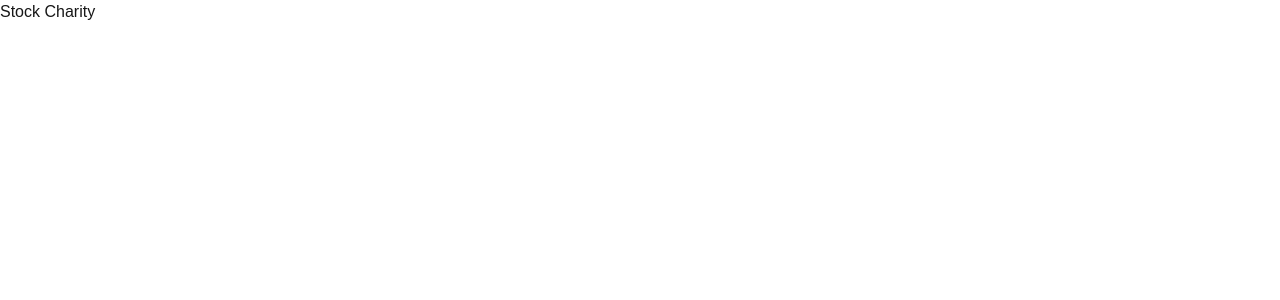
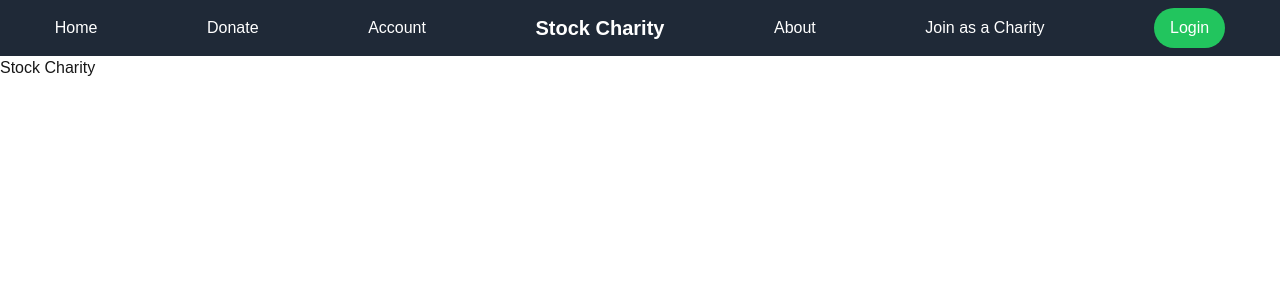
Before and after one commit to utmgdsc/StockCharity, a Next.js app in the folder webapp/: page / in a window 1280 px wide. Shown: the top 300 px of the page. Built offline with nearby package versions, Linux system fonts and the light colour scheme.

Commit message:
Nav-Bar (#9)
 SC-7 - Added navbar

```diff
--- a/webapp/src/components/layout.tsx
+++ b/webapp/src/components/layout.tsx
@@ -1,11 +1,12 @@
-
 import { JSX } from "react";
+import NavBar from "./navbar";
 
 const Layout = ({ children }: { children: JSX.Element }) => {
     return (
         <>
+            <NavBar />
+            <main>{children}</main>
 
-            <main>{children}</main>
         </>
     );
 };
--- /dev/null
+++ b/webapp/src/components/navbar.tsx
@@ -0,0 +1,38 @@
+import React from 'react';
+import Link from 'next/link';
+
+const NavBar: React.FC = () => {
+    return (
+        <nav className="flex justify-around items-center bg-gray-800 text-white">
+            <div className="flex gap-4 py-2">
+                <Link href="/" className="hover:underline">Home</Link>
+            </div>
+
+            <div className="flex gap-4 py-2">
+                <Link href="/Donate" className="hover:underline">Donate</Link>
+            </div>
+
+            <div className="flex gap-4 py-2">
+                <Link href="/Account" className="hover:underline">Account</Link>
+            </div>
+
+            <div className="text-xl font-bold">
+                Stock Charity
+            </div>
+
+            <div className="flex gap-4 py-2">
+                <Link href="/AboutUs" className="hover:underline">About</Link>
+            </div>
+
+            <div className="flex gap-4 py-2">
+                <Link href="/charity-signup" className="hover:underline">Join as a Charity</Link>
+            </div>
+
+            <div className="flex gap-4 py-2">
+                <Link href="/login" className="hover:underline bg-green-500 text-white px-4 py-2 rounded-full">Login</Link>
+            </div>
+        </nav>
+    );
+};
+
+export default NavBar;
```
